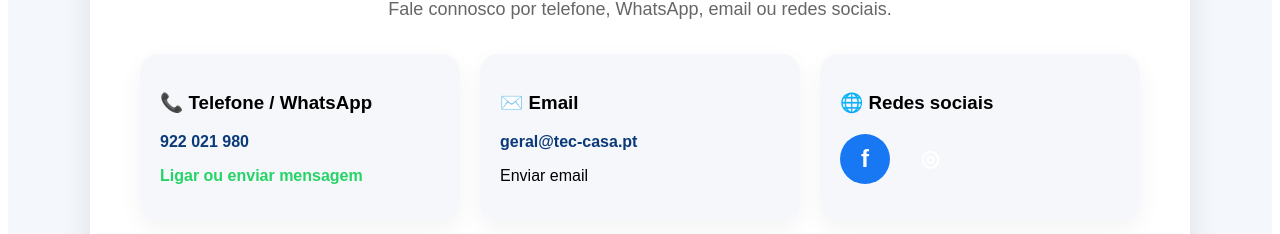
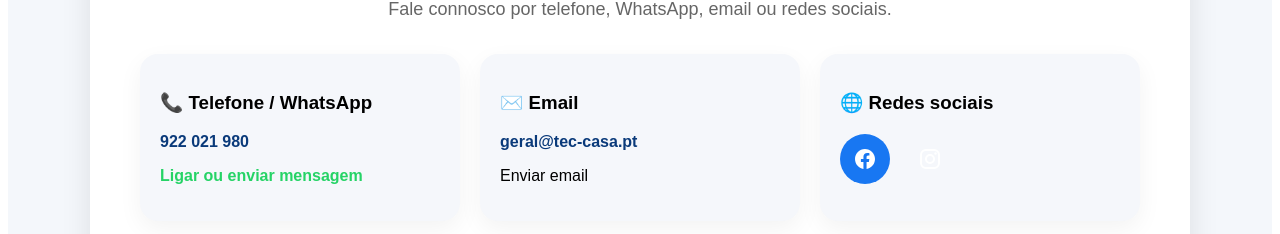
Before and after one commit to andrecorreiaauto-bit/teccasa-site, a Next.js app: page / in a window 1280 px wide. Shown: the part 2360-2594 px from the top of the page. Built offline with nearby package versions, Linux system fonts and the light colour scheme.

Commit message:
Update index.js

```diff
--- a/pages/index.js
+++ b/pages/index.js
@@ -463,7 +463,9 @@ export default function Home() {
         fontSize:"24px"
       }}
     >
-      f
+     <svg width="24" height="24" viewBox="0 0 24 24" fill="white">
+  <path d="M22 12.06C22 6.48 17.52 2 11.94 2S2 6.48 2 12.06c0 5.02 3.66 9.18 8.44 9.94v-7.03H7.9v-2.91h2.54V9.84c0-2.5 1.49-3.89 3.77-3.89 1.09 0 2.23.2 2.23.2v2.45h-1.25c-1.24 0-1.63.77-1.63 1.56v1.9h2.77l-.44 2.91h-2.33V22c4.78-.76 8.44-4.92 8.44-9.94z"/>
+</svg>
     </a>
 
     <a
@@ -483,7 +485,11 @@ export default function Home() {
         fontSize:"22px"
       }}
     >
-      ◎
+      <svg width="24" height="24" viewBox="0 0 24 24" fill="none">
+  <rect x="3" y="3" width="18" height="18" rx="5" stroke="white" strokeWidth="2"/>
+  <circle cx="12" cy="12" r="4" stroke="white" strokeWidth="2"/>
+  <circle cx="17.5" cy="6.5" r="1.2" fill="white"/>
+</svg>
     </a>
   </div>
 </div>
```
